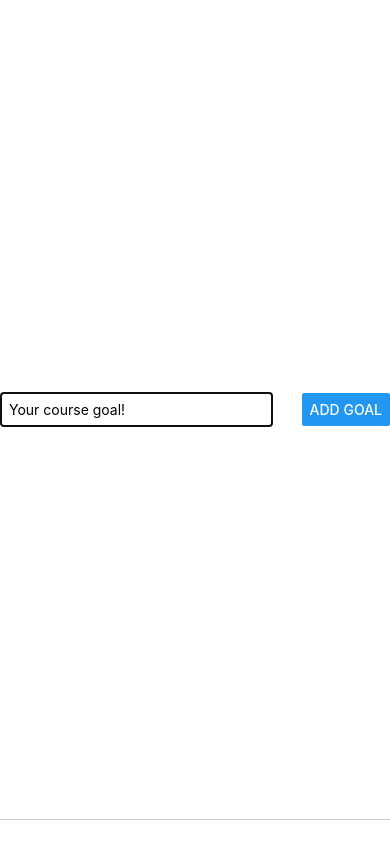
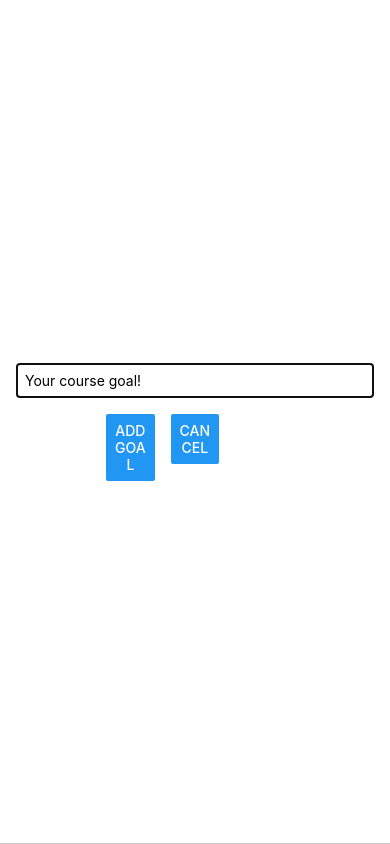
Before and after one commit to danish-faisal/ReactNativeCrashCourse, a React Native app: screen / in a window 390 px wide. Both pictures are taken after a click on the button "ADD NEW GOAL". Built offline with nearby package versions, Linux system fonts and the light colour scheme.

Commit message:
Styling the modal

```diff
--- a/components/GoalInput.js
+++ b/components/GoalInput.js
@@ -22,7 +22,14 @@
           onChangeText={goalInputHandler}
           value={enteredGoalText}
         />
-        <Button title="Add Goal" onPress={addGoalHandler} />
+        <View style={styles.buttonContainer}>
+          <View style={styles.button}>
+            <Button title="Add Goal" onPress={addGoalHandler} />
+          </View>
+          <View style={styles.button}>
+            <Button title="Cancel" />
+          </View>
+        </View>
       </View>
     </Modal>
   );
@@ -31,19 +38,25 @@
 const styles = StyleSheet.create({
   inputContainer: {
     flex: 1,
-    flexDirection: "row",
-    justifyContent: "space-between",
+    justifyContent: "center",
     alignItems: "center",
-    marginBottom: 24,
+    padding: 16,
     borderBottomWidth: 1,
     borderBottomColor: "#ccc",
   },
   textInput: {
     borderWidth: 1,
     borderColor: "#ccc",
-    width: "70%",
-    marginRight: 8,
+    width: "100%",
     padding: 8,
+  },
+  buttonContainer: {
+    flexDirection: "row",
+    marginTop: 16,
+  },
+  button: {
+    width: "25%",
+    marginHorizontal: 8,
   },
 });
 
```
